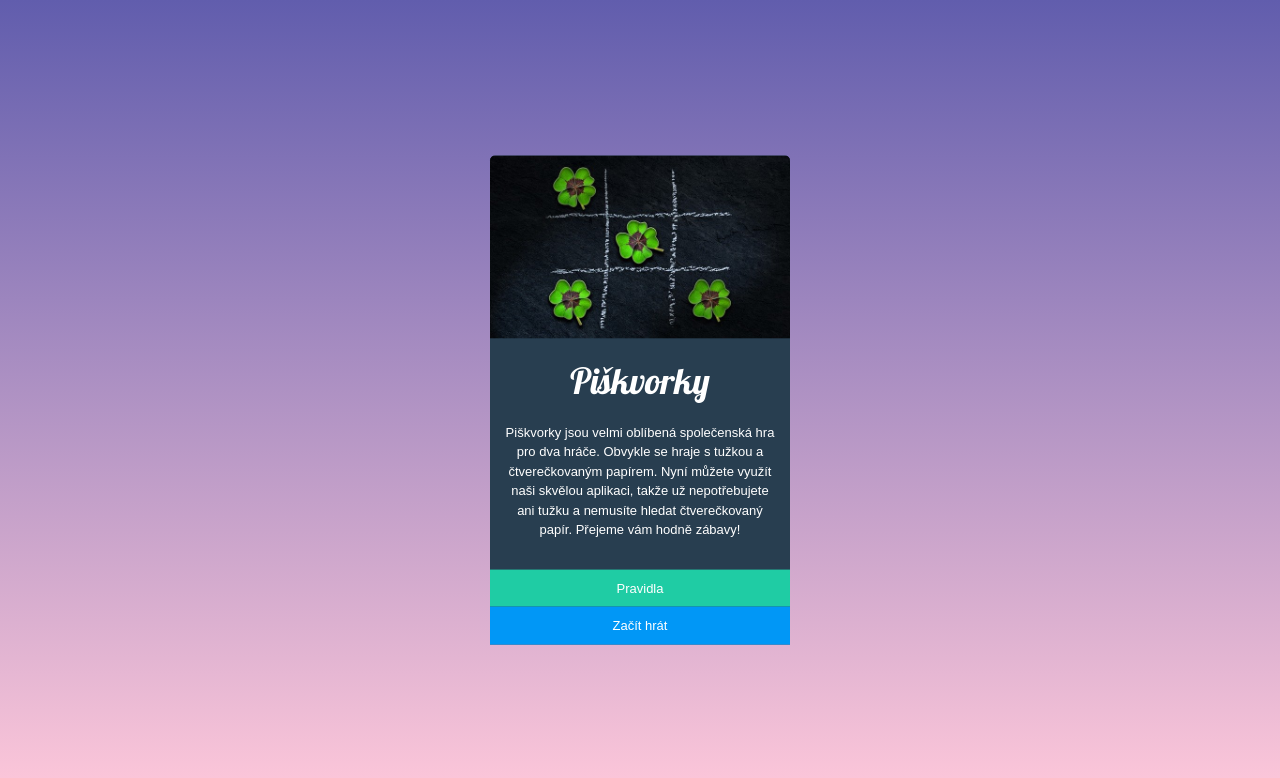
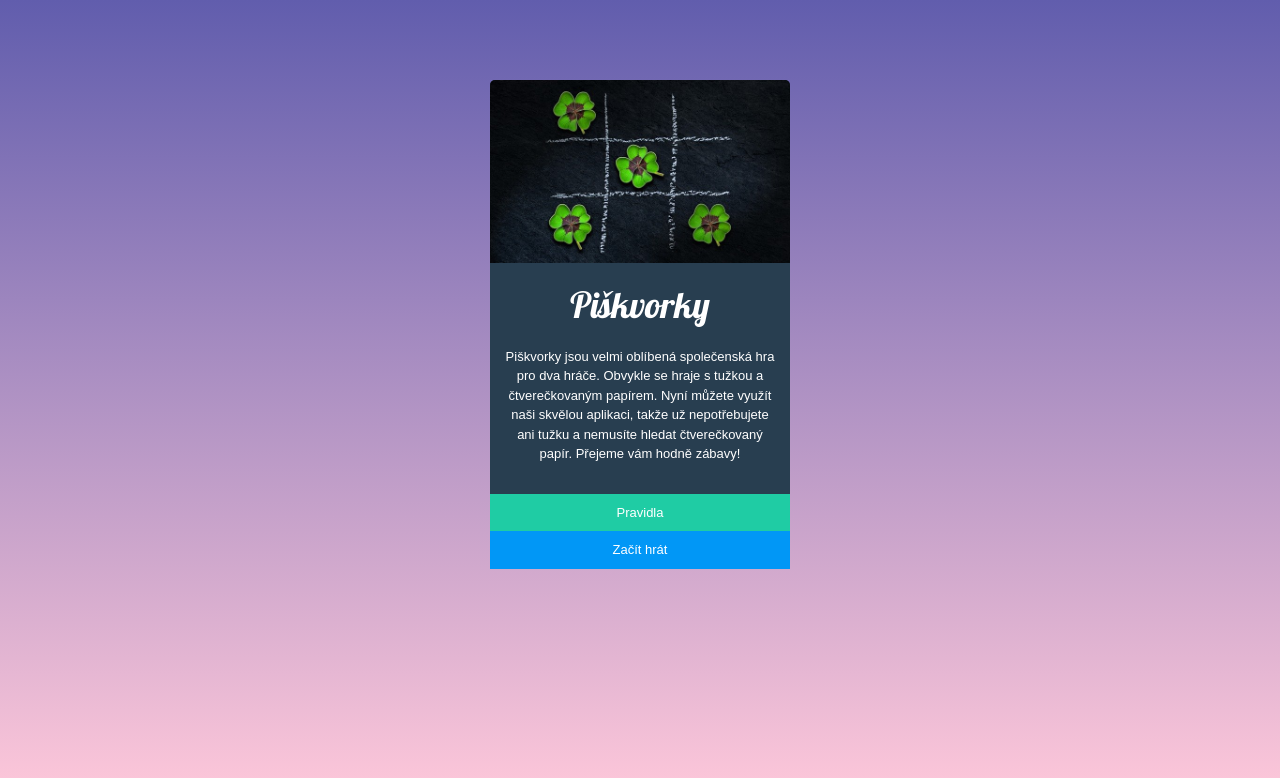
Before and after one commit to jitkahla/piskvorky, a plain HTML site: page index.html in a window 1280 px wide. Drawn offline with Linux system fonts and the light colour scheme.

Commit message:
Odkaz na obrázek, pozice flex-containeru

```diff
--- a/index.html
+++ b/index.html
@@ -15,7 +15,7 @@
   </head>
   <body>
     <div class="game-intro">
-      <img src="/uvodni.jpg" alt="Čtyřlístky na hracím poli" />
+      <img src="uvodni.jpg" alt="Čtyřlístky na hracím poli" />
       <div class="game-about">
         <h1>Piškvorky</h1>
         <p>
--- a/style.css
+++ b/style.css
@@ -21,8 +21,8 @@ body {
   position: absolute;
   width: 300px;
   left: 50%;
-  top: 50%;
-  transform: translate(-50%, -50%);
+  top: 10%;
+  transform: translate(-50%);
   color: #ffffff;
   background-color: #283e50;
   border-radius: 5px 5px 0 0;
```
